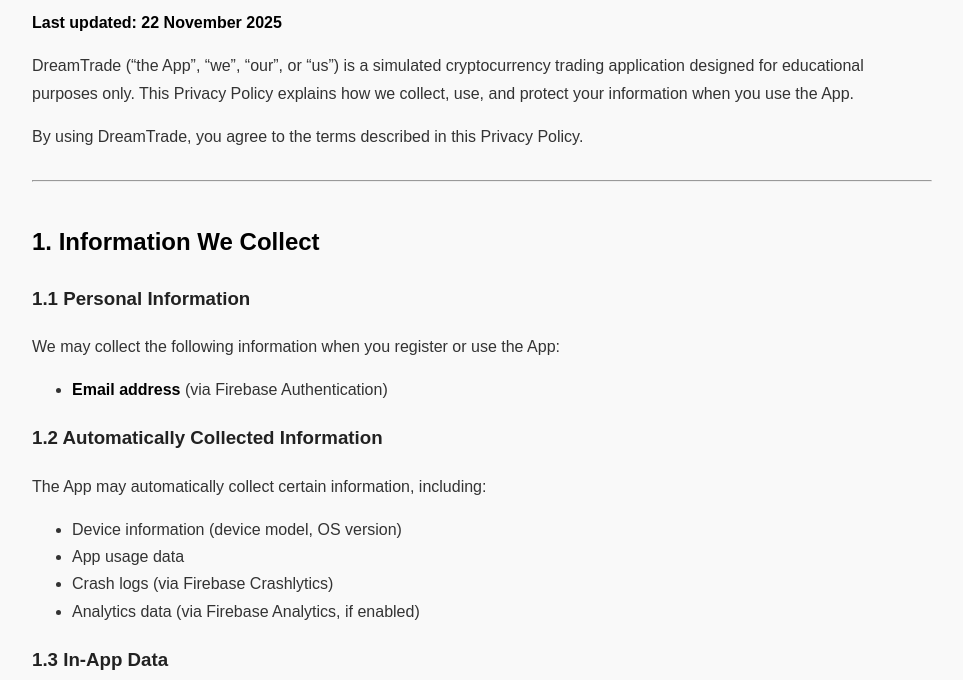
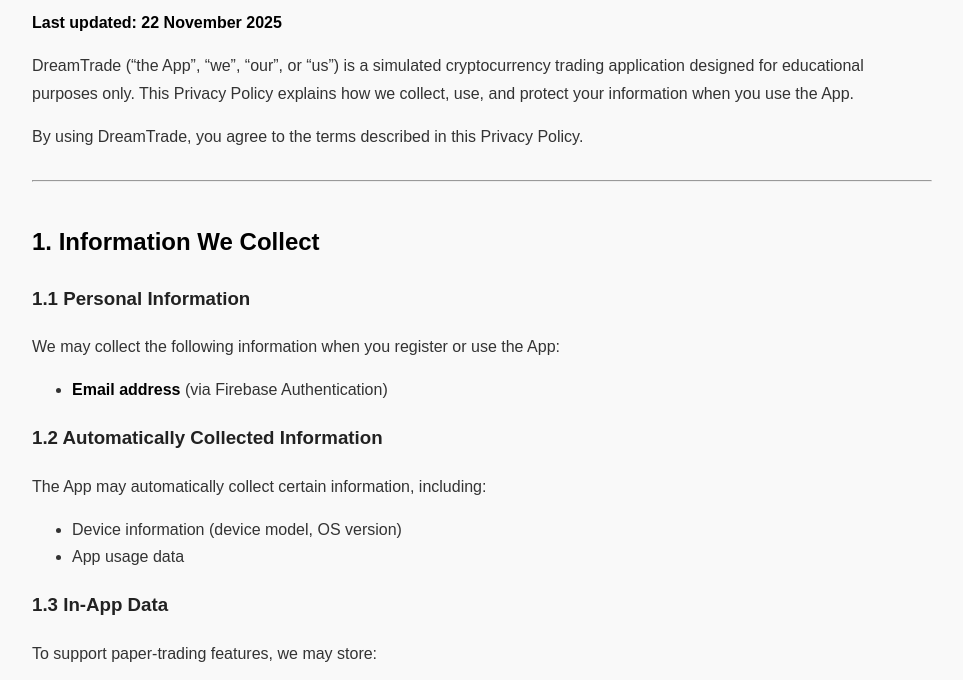
Before and after one commit to Swapnil-J-Patil/DreamTrade_Privacy_Policy, a plain HTML site: page index.html in a window 1280 px wide. Shown: the part 108-788 px from the top of the page, without its empty margins (158-1121 px from the left). Drawn offline with Linux system fonts and the light colour scheme.

Commit message:
Update index.html

```diff
--- a/index.html
+++ b/index.html
@@ -57,8 +57,6 @@
         <ul>
             <li>Device information (device model, OS version)</li>
             <li>App usage data</li>
-            <li>Crash logs (via Firebase Crashlytics)</li>
-            <li>Analytics data (via Firebase Analytics, if enabled)</li>
         </ul>
 
         <h3>1.3 In-App Data</h3>
```
